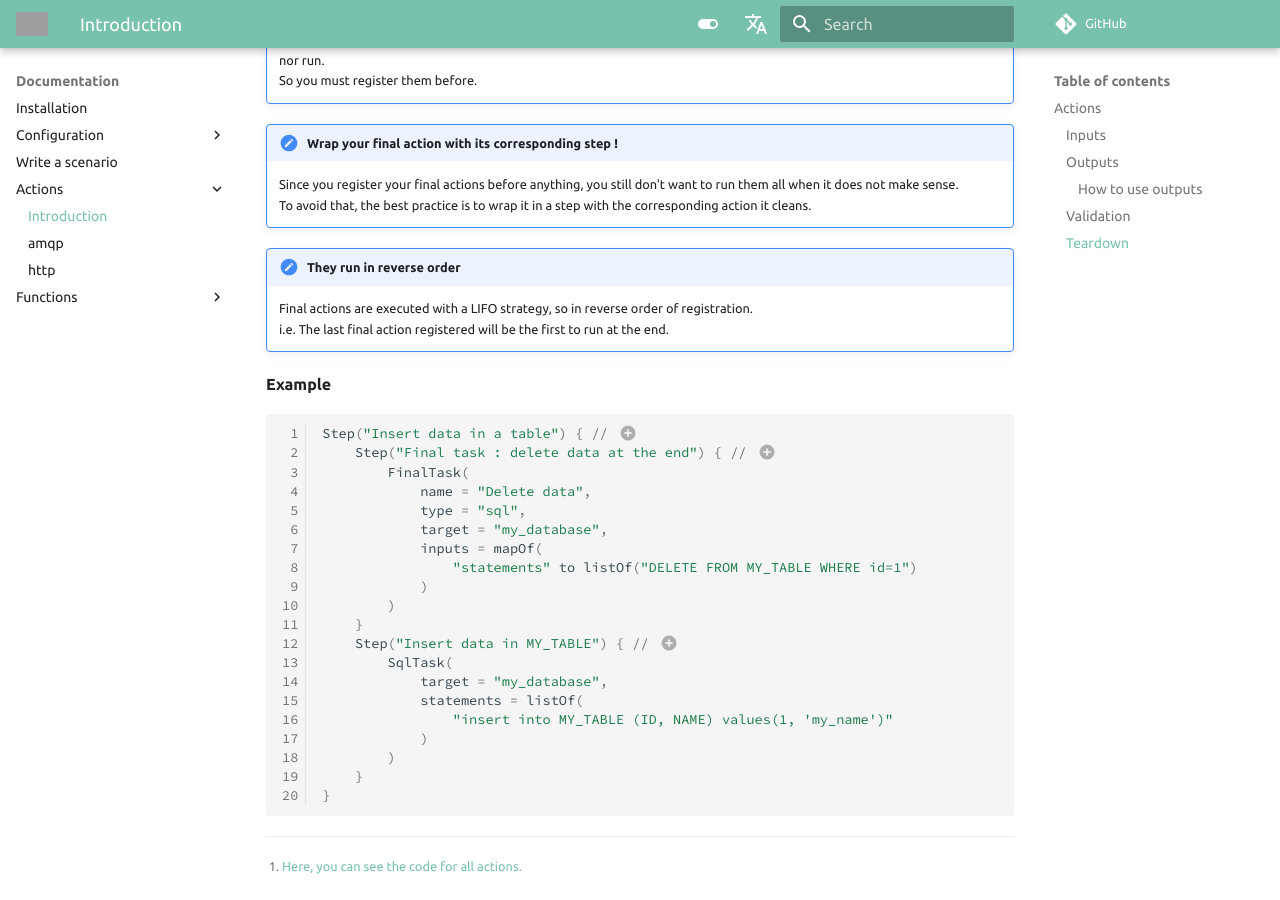
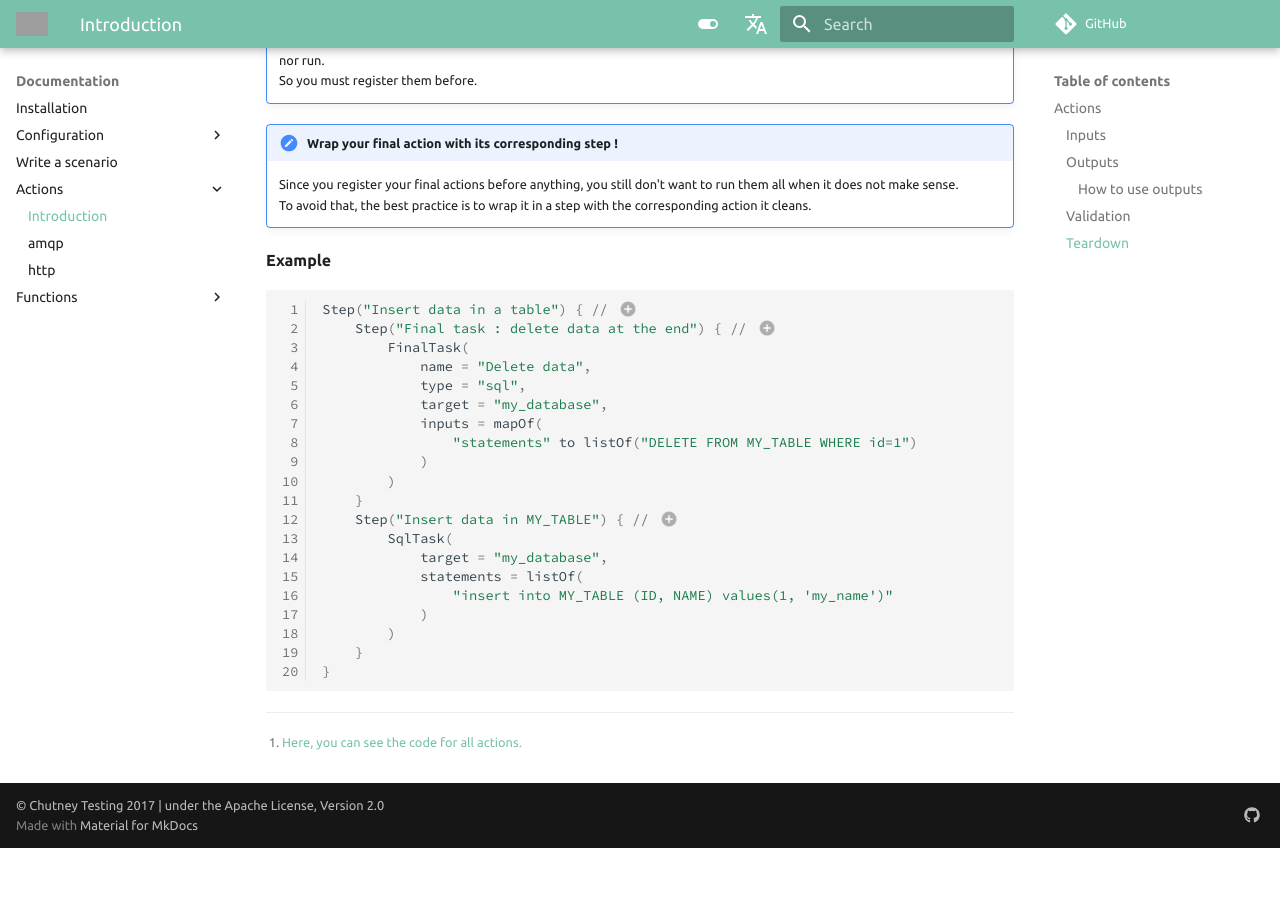
Before and after one commit to chutney-testing/chutney-testing.github.io-legacy, an MkDocs documentation site: the page built from docs/actions/introduction.md, in a window 1280 px wide and 900 px high, scrolled down 4181 px. Built offline with MkDocs 1.6.1 and Material for MkDocs 9.7.7, drawn with Linux system fonts in a browser that asks for light colours; comment, search, counter and statistics services are not loaded; after the commit the page ends 5029 px from its top, so only the background shows below that; grey boxes are pictures that could not be loaded.

Commit message:
fixup! docs: Document teardown / final action usage

````diff
--- a/docs/actions/introduction.md
+++ b/docs/actions/introduction.md
@@ -189,10 +189,6 @@ However, we suggest you the following tips:
     Since you register your final actions before anything, you still don't want to run them all when it does not make sense.
     To avoid that, the best practice is to wrap it in a step with the corresponding action it cleans.
 
-!!! note "They run in reverse order"
-    Final actions are executed with a LIFO strategy, so in reverse order of registration.
-    i.e. The last final action registered will be the first to run at the end.
-
 **Example**
 
 ``` kotlin
````
